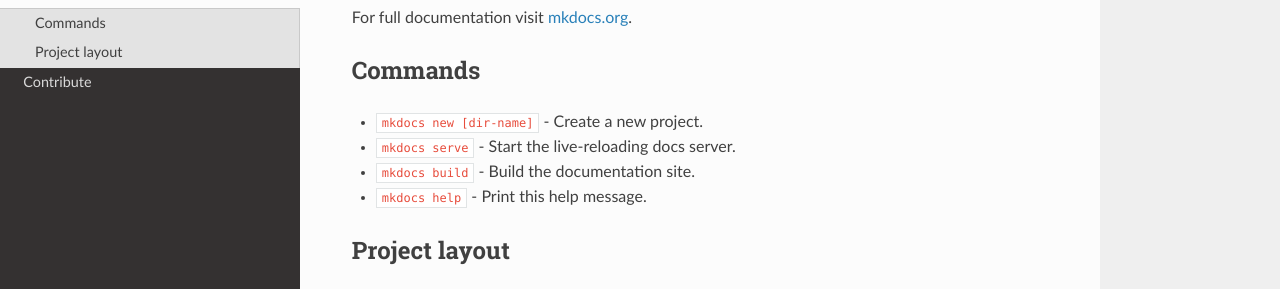
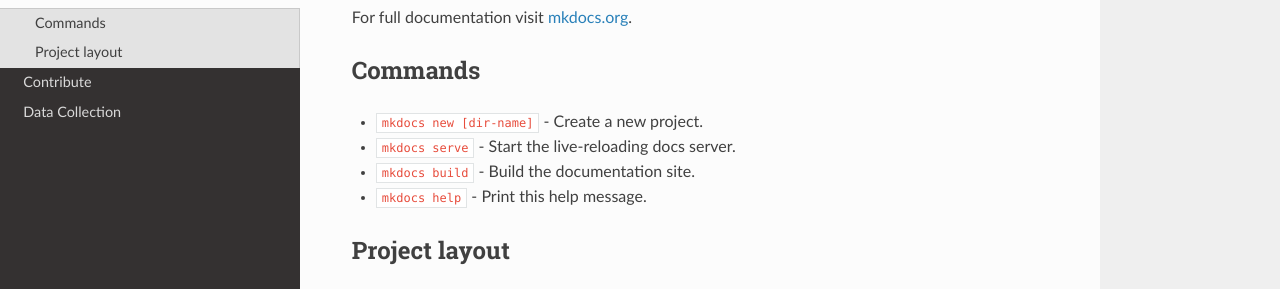
Before and after one commit to UNCG-CSE/Poststorm_Imagery, an MkDocs documentation site: the page built from docs/index.md, in a window 1280 px wide. Shown: the part 154-443 px from the top of the page. Built offline with MkDocs 1.6.1, drawn with Linux system fonts in a browser that asks for light colours; nearby versions of some CDN libraries.

Commit message:
Add doc for collector to docs website

```diff
--- a/mkdocs.yml
+++ b/mkdocs.yml
@@ -8,6 +8,7 @@
 nav:
     - Home: index.md
     - Contribute: CONTRIBUTE.md
+    - Data Collection: collector.md
 
 theme: readthedocs
 
```
